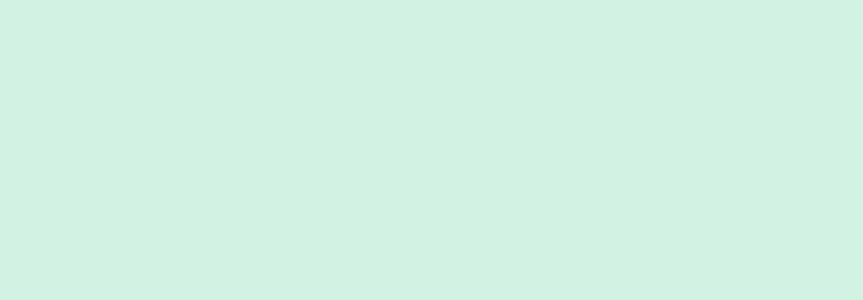
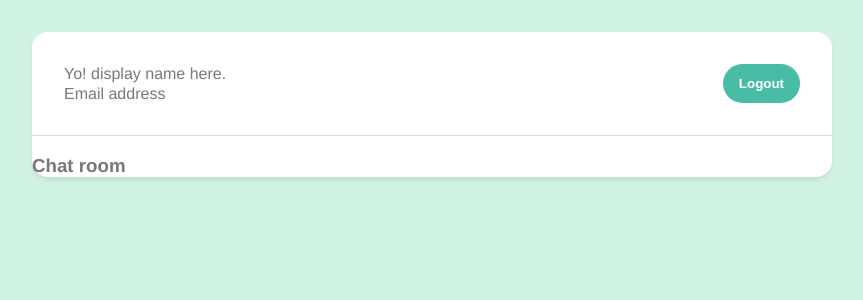
Before and after one commit to midlantica/live-chat, a Vue app: page /chatroom in a window 1280 px wide. Before the commit this address had no page. Shown: the top 300 px of the page, without its empty margins (208-1071 px from the left). Built offline with nearby package versions, Linux system fonts and the light colour scheme.

Commit message:
signout complete

```diff
--- a/src/assets/styles.css
+++ b/src/assets/styles.css
@@ -2,7 +2,7 @@
   --background:hsl(150, 59%, 89%);
   --button-bkgd: hsl(169, 46%, 51%);
   --button-bkgd-dk: hsl(169, 74%, 35%);
-  --base-txt: hsl(0, 0%, 47%);
+  --base-txt-col: hsl(0, 0%, 47%);
   --brand: hsl(169, 35%, 44%);
   --error:  hsl(0, 85%, 50%);
   --box-shadow: hsla(0, 0%, 18%, 0.1);
@@ -27,7 +27,7 @@ body {
   padding: 0;
   margin: 0;
   background: var(--background);
-  color: var(--base-txt);
+  color: var(--base-txt-col);
   font-size: var(--base-font-size);
 }
 .container {
@@ -59,7 +59,6 @@ button:hover {
 }
 
 button:focus {
-  /* border: none; */
   outline: none
 }
 
--- a/src/components/LoginForm.vue
+++ b/src/components/LoginForm.vue
@@ -2,24 +2,33 @@
   <form @submit.prevent="handleSubmit">
     <input type="email" required placeholder="email" autocomplete="username" v-model="email">
     <input type="password" reauired placeholder="password" autocomplete="current-password" v-model="password">
+    <div class="error">{{ error }}</div>
     <button>Login</button>
   </form>
 </template>
 
 <script>
   import { ref } from 'vue'
+  import useLogin from '../composables/useLogin'
 
   export default {
-    setup() {
+    setup(props, context) {
 
       const email = ref('')
       const password = ref('')
 
-      const handleSubmit = () => {
-        console.log(email.value, password.value);
+      const { error, login } = useLogin()
+
+      const handleSubmit = async () => {
+        await login(email.value, password.value)
+        if (!error.value) {
+          context.emit('login')
+          //console.log('User logged in! Woohoo!');
+        }
+        //console.log(email.value, password.value);
       }
 
-      return { email, password , handleSubmit }
+      return { email, password , handleSubmit, error }
     }
   }
 </script>
--- /dev/null
+++ b/src/components/Navbar.vue
@@ -0,0 +1,50 @@
+<template>
+  <nav>
+    <div>
+      <p>Yo! display name here.</p>
+      <p class="email">Email address</p>
+    </div>
+    <button @click="handleClick">Logout</button>
+  </nav>
+</template>
+
+<script>
+  import useLogout from '../composables/useLogout'
+
+  export default {
+    setup() {
+      const { logout, error } = useLogout()
+
+      const handleClick = async () => {
+        await logout()
+        if(!error.value) {
+          console.log('user logged out')
+        }
+
+
+      }
+
+      return { handleClick }
+
+    }
+  }
+</script>
+
+<style>
+  nav {
+    padding: 1rem 1rem 1rem 2rem;
+    border-bottom: var(--input-borders);
+    display: flex;
+    justify-content: space-between;
+    align-items: center;
+  }
+  nav p {
+    margin: 2px auto;
+    font-size: var(--base-font-size);
+    color: var(--base-text-color);
+  }
+  nav p.email {
+    font-size: var(--base-font-size);
+    color: var(--base-text-color);
+  }
+</style>
--- a/src/components/SignupForm.vue
+++ b/src/components/SignupForm.vue
@@ -13,7 +13,7 @@
   import useSignup from '../composables/useSignup.js'
 
   export default {
-    setup() {
+    setup(props, context) {
       const { error, signUp } = useSignup()
 
       // refs
@@ -24,6 +24,10 @@
       const handleSubmit = async () => {
         await signUp(email.value, password.value, displayName.value)
         //console.log("User signed up! Yeehaw!");
+        if (!error.value) {
+          context.emit('signup')
+          //console.log('User logged in! Woohoo!');
+        }
       }
 
       return { displayName, email, password, handleSubmit, error }
--- /dev/null
+++ b/src/composables/useLogin.js
@@ -0,0 +1,24 @@
+import { ref } from 'vue'
+import { projectAuth } from '../firebase/config'
+
+const error = ref(null)
+
+const login = async (email, password) => {
+  error.vlaue = null
+
+  try {
+    const res = await projectAuth.signInWithEmailAndPassword(email,password)
+    error.value = null
+    console.log(res);
+    return res
+  } catch (err) {
+    console.log(err.message);
+    error.value = "Incorrect login credentials"
+  }
+}
+
+const useLogin = () => {
+  return { error, login }
+}
+
+export default useLogin
--- /dev/null
+++ b/src/composables/useLogout.js
@@ -0,0 +1,24 @@
+import { ref } from 'vue'
+import { projectAuth } from '../firebase/config'
+
+const error = ref(null)
+
+const logout = async () => {
+  error.value = null
+
+  try {
+    await projectAuth.signOut()
+  } catch (err) {
+    console.log(err.message)
+    error.value = err.message
+  }
+}
+
+const useLogout = () => {
+  return { logout, error }
+}
+
+
+
+
+export default useLogout
--- a/src/router/index.js
+++ b/src/router/index.js
@@ -1,11 +1,17 @@
 import { createRouter, createWebHistory } from 'vue-router'
 import Welcome from '../views/Welcome.vue'
+import Chatroom from '../views/Chatroom.vue'
 
 const routes = [
   {
     path: '/',
     name: 'Welcome',
     component: Welcome
+  },
+  {
+    path: '/chatroom',
+    name: 'Chatroom',
+    component: Chatroom
   }
 ]
 
--- /dev/null
+++ b/src/views/Chatroom.vue
@@ -0,0 +1,17 @@
+<template>
+  <Navbar />
+  <h3>Chat room</h3>
+
+</template>
+
+<script>
+  import Navbar from "../components/Navbar.vue"
+
+  export default {
+    components: { Navbar }
+  }
+</script>
+
+<style>
+
+</style>
--- a/src/views/Welcome.vue
+++ b/src/views/Welcome.vue
@@ -3,12 +3,12 @@
     <h2>Welcome</h2>
     <div v-if="showLogin">
       <h3>Login</h3>
-      <LoginForm />
+      <LoginForm @login='enterChat' />
       <p>No account yet? <span @click="showLogin = false" class="pseudo-btn">Sign up</span>.</p>
     </div>
     <div v-else>
       <h3>Sign up</h3>
-      <SignupForm />
+      <SignupForm @signup='enterChat' />
       <p>Already signed up? <span @click="showLogin = true" class="pseudo-btn">Log in</span>.</p>
     </div>
   </div>
@@ -18,13 +18,19 @@
   import SignupForm from '../components/SignupForm.vue';
   import LoginForm from '../components/LoginForm.vue';
   import { ref } from 'vue'
+  import { useRouter } from 'vue-router'
 
   export default {
     components: { SignupForm, LoginForm },
     setup() {
       const showLogin = ref(true)
+      const router = useRouter(showLogin)
 
-      return { showLogin }
+      const enterChat = () => {
+        router.push({ name: 'Chatroom' })
+      }
+
+      return { showLogin, enterChat }
     }
 
 
```
